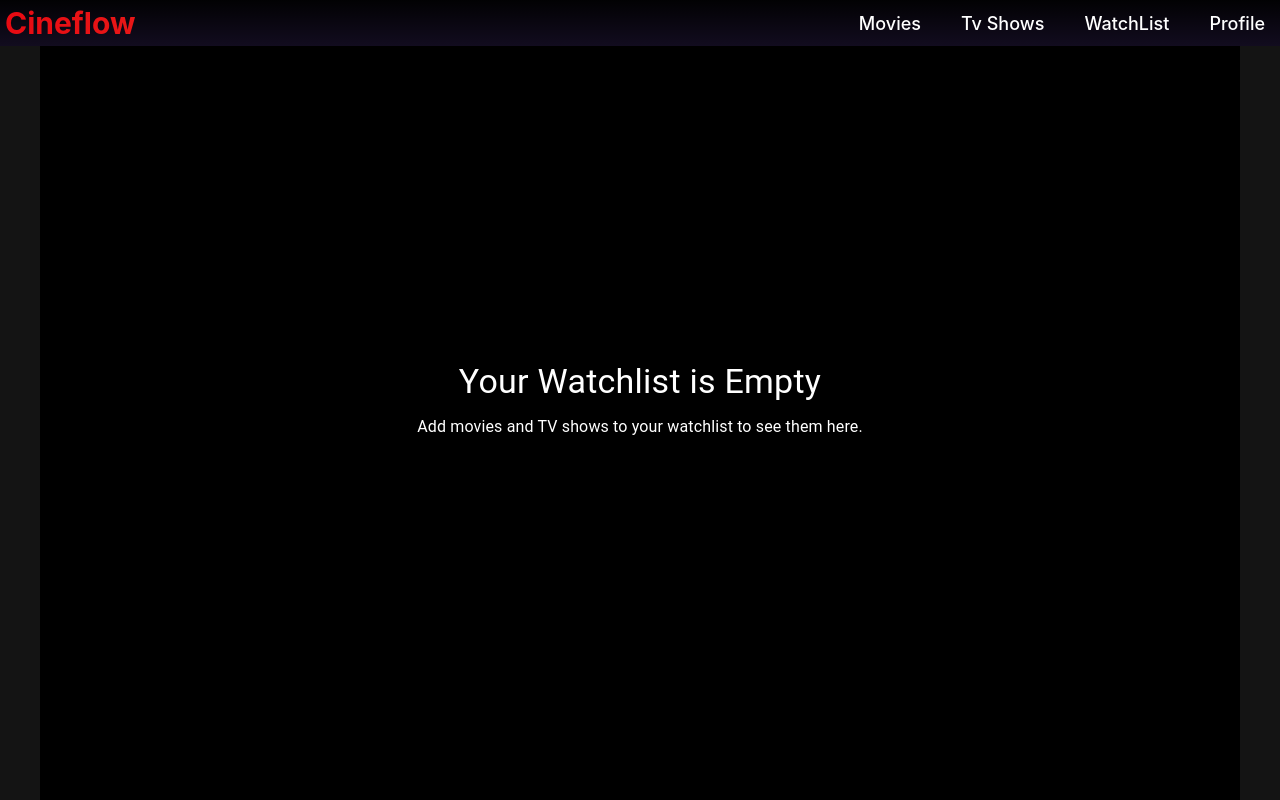
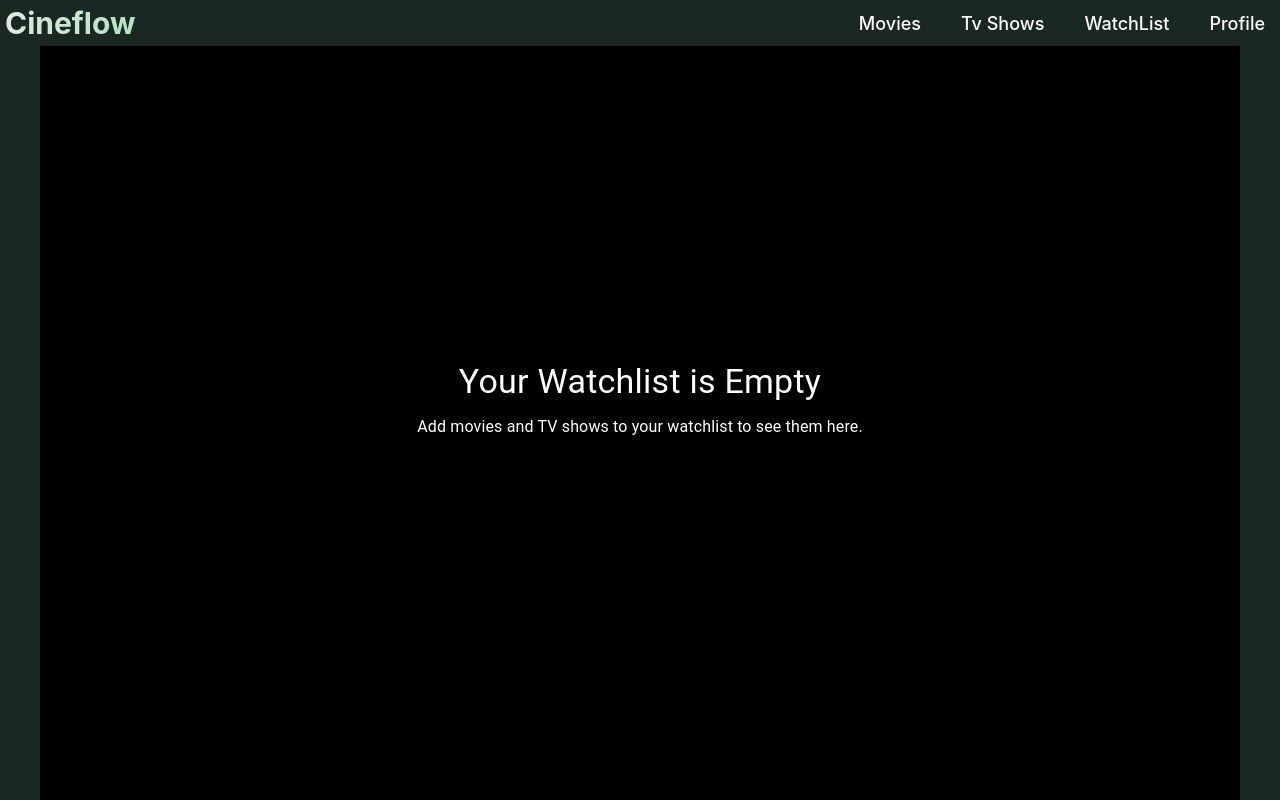
Before and after one commit to yrahul494/cineflow1, a Next.js app: page /myList in a window 1280 px wide. Built offline with nearby package versions, Linux system fonts and the light colour scheme.

Commit message:
css changes

```diff
--- a/components/SubscriptionCard.tsx
+++ b/components/SubscriptionCard.tsx
@@ -46,7 +46,7 @@ const cardStyle:CSSProperties = {
   width: "300px",
   height: "300px",
   background:
-    "linear-gradient(149deg, #6C1E41 6.96%, #251743 40.17%, #120c1f 73.39%)",
+    "linear-gradient(149deg,rgb(2, 56, 15) 6.96%, #1A2823 40.17%, #20592D 73.39%)",
   borderRadius: "10px",
   boxShadow: "0 4px 8px rgba(0, 0, 0, 0.1)",
   overflow: "hidden",
@@ -61,7 +61,7 @@ const buttonStyle = {
   marginTop: "15px",
   padding: "10px 15px",
   border: "none",
-  background: "#e50914",
+  background: "#1A2823",
   color: "white",
   borderRadius: "5px",
   cursor: "pointer",
@@ -109,8 +109,8 @@ const SubscriptionCard = ({ plan }: { plan: Plan }) => {
       <button
        onClick={() => {handleCheckout(plan.planName, plan.price)}}
         style={buttonStyle}
-        onMouseEnter={(e) => (e.currentTarget.style.background = "#b20710")}
-        onMouseLeave={(e) => (e.currentTarget.style.background = "#e50914")}
+        onMouseEnter={(e) => (e.currentTarget.style.background = "#1A2823")}
+        onMouseLeave={(e) => (e.currentTarget.style.background = "#1A2823")}
       >
         Subscribe
       </button>
@@ -132,7 +132,7 @@ const SubscriptionCards = () => {
         padding: "20px",
       }}
     >
-      <h1 style={{ fontSize: "2.5rem", marginBottom: "20px" }}>
+      <h1 style={{ fontSize: "2.5rem", marginTop: "25px" ,marginBottom:"20px" }}>
         Choose Your Plan
       </h1>
       <div
--- a/styles/globals.css
+++ b/styles/globals.css
@@ -10,13 +10,13 @@
 @import url("https://fonts.googleapis.com/css2?family=Inter:wght@400;600;700&display=swap");
 
 :root {
-  --background: #141414; /* Dark Netflix-like background */
-  --foreground: #e50914; /* Netflix red for buttons */
+  --background: #1A2823; /* Dark Netflix-like background */
+  --foreground: #20592D; /* Netflix red for buttons */
   --textColor: #ffffff; /* White text */
-  --gray-light: #b3b3b3; /* Gray text */
+  --gray-light: #e7e4e4; /* Gray text */
   --input-bg: #333333; /* Input fields background */
   --input-border: #666666; /* Input border */
-  --input-focus: #e50914; /* Focus color */
+  --input-focus: #27694a; /* Focus color */
   --font: "Inter", sans-serif;
 }
 
@@ -72,7 +72,7 @@ button {
 }
 
 button:hover {
-  background: #b20710; /* Slightly darker red on hover */
+  background: #1A2823; /* Slightly darker red on hover */
 }
 
 /* ✅ Links */
@@ -125,11 +125,11 @@ a {
   left: 0;
   width: 100%;
   padding: 5px;
-  background: linear-gradient(to top, transparent, rgba(0, 0, 0, 0.9));
+  /* background: linear-gradient(to top, transparent, rgba(0, 0, 0, 0.9)); */
   color: white;
   z-index: 1000;
   transition: background 0.3s ease;
-  background-color: #120c1f;
+  background-color: #1A2823;
 }
 
 .Scrollednavbar {
@@ -142,11 +142,11 @@ a {
   left: 0;
   width: 100%;
   padding: 5px;
-  background: linear-gradient(to top, transparent, rgba(0, 0, 0, 30.9));
+  /* background: linear-gradient(to top, transparent, rgba(0, 0, 0, 30.9)); */
   color: white;
   z-index: 1000;
   transition: background 0.3s ease;
-  background-color: #120c1f;
+  background-color: #1A2823;
 }
 
 .logo Link {
@@ -218,6 +218,7 @@ a {
   font-weight: bold;
   margin-bottom: 15px;
   letter-spacing: 1px;
+  background: #0000000f;
   font-family: "Netflix Sans";
 }
 
@@ -228,6 +229,7 @@ a {
   max-width: 700px;
   /* margin-left: auto; */
   margin-right: auto;
+  background: #0000000f;
   font-family:'Segoe UI', Tahoma, Geneva, Verdana, sans-serif;
 }
 
@@ -243,7 +245,7 @@ a {
   padding: 12px 30px;
   font-size: 1rem;
   font-weight: bold;
-  background-color: #e50914; /* Netflix Red */
+  background-color: #253f36; /* Netflix Red */
   color: white;
   border: none;
   border-radius: 3px;
@@ -253,7 +255,7 @@ a {
 
 .playBtn:hover,
 .moreInfoBtn:hover {
-  background-color: #f40612; /* Darker Red */
+  background-color: #13381c; /* Darker Red */
 }
 
 .card {
@@ -426,7 +428,7 @@ a {
 /* Gradient Text */
 .logo-text {
   position: relative;
-  background: linear-gradient(91deg, #e80a12, #e81717);
+  background: linear-gradient(91deg, #e0e9e2, #b4e4bf);
   -webkit-background-clip: text; /* Use text as a mask to show gradient */
   color: transparent; /* Make the text color transparent to show gradient */
   z-index: 1; /* Ensure text is on top */
```
